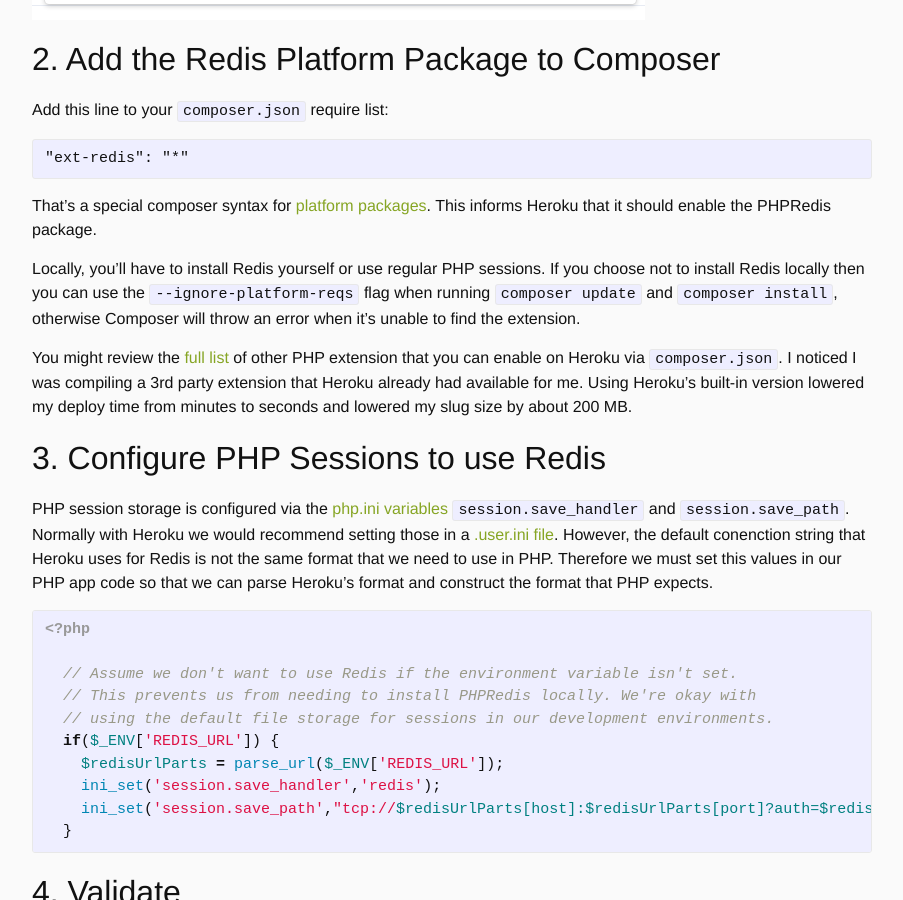
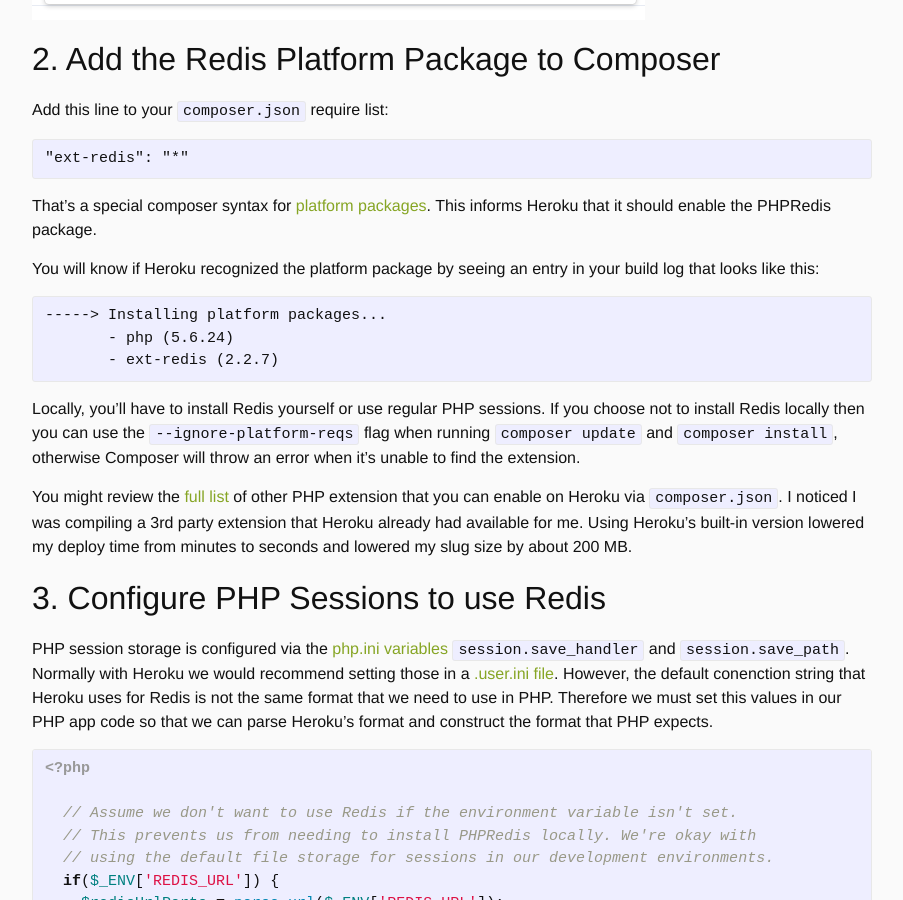
Before and after one commit to justincy/york-solutions.github.io, a Jekyll site: the page built from _posts/2016-07-22-redis-persist-sessions-php-heroku.md, in a window 1280 px wide and 900 px high, scrolled down 762 px. Shown: the whole window, without its empty margins (188-1091 px from the left). Built offline with Jekyll 4.4.1, drawn with Linux system fonts in a browser that asks for light colours; comment, search, counter and statistics services are not loaded.

Commit message:
note about verifying redis platform package on heroku

````diff
--- a/_posts/2016-07-22-redis-persist-sessions-php-heroku.md
+++ b/_posts/2016-07-22-redis-persist-sessions-php-heroku.md
@@ -29,6 +29,15 @@
 
 That's a special composer syntax for [platform packages](https://getcomposer.org/doc/02-libraries.md#platform-packages).
 This informs Heroku that it should enable the PHPRedis package.
+
+You will know if Heroku recognized the platform package by seeing an entry in
+your build log that looks like this:
+
+```
+-----> Installing platform packages...
+       - php (5.6.24)
+       - ext-redis (2.2.7)
+```
 
 Locally, you'll have to install Redis yourself or use regular PHP sessions. If
 you choose not to install Redis locally then you can use the `--ignore-platform-reqs`
````
